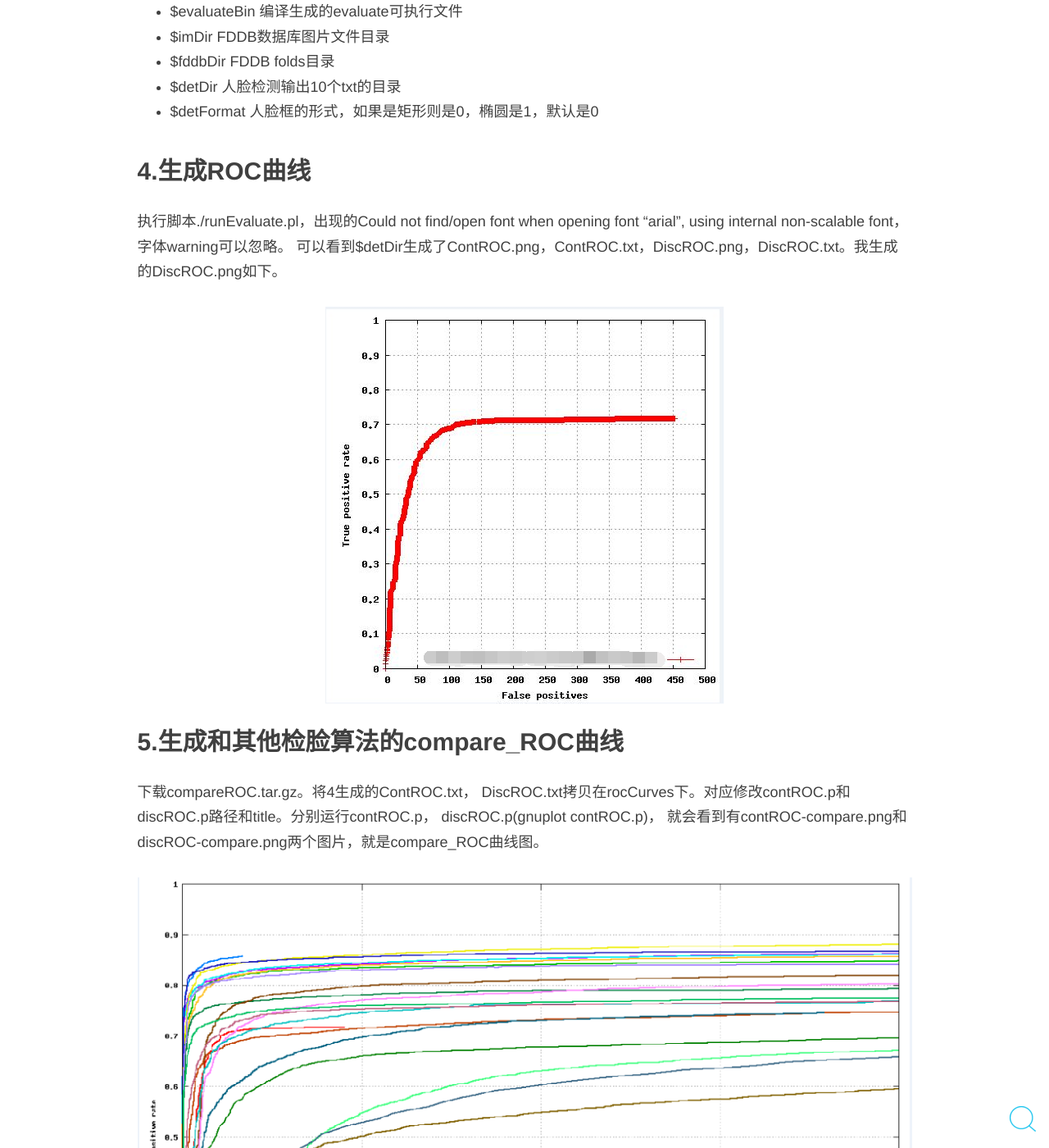
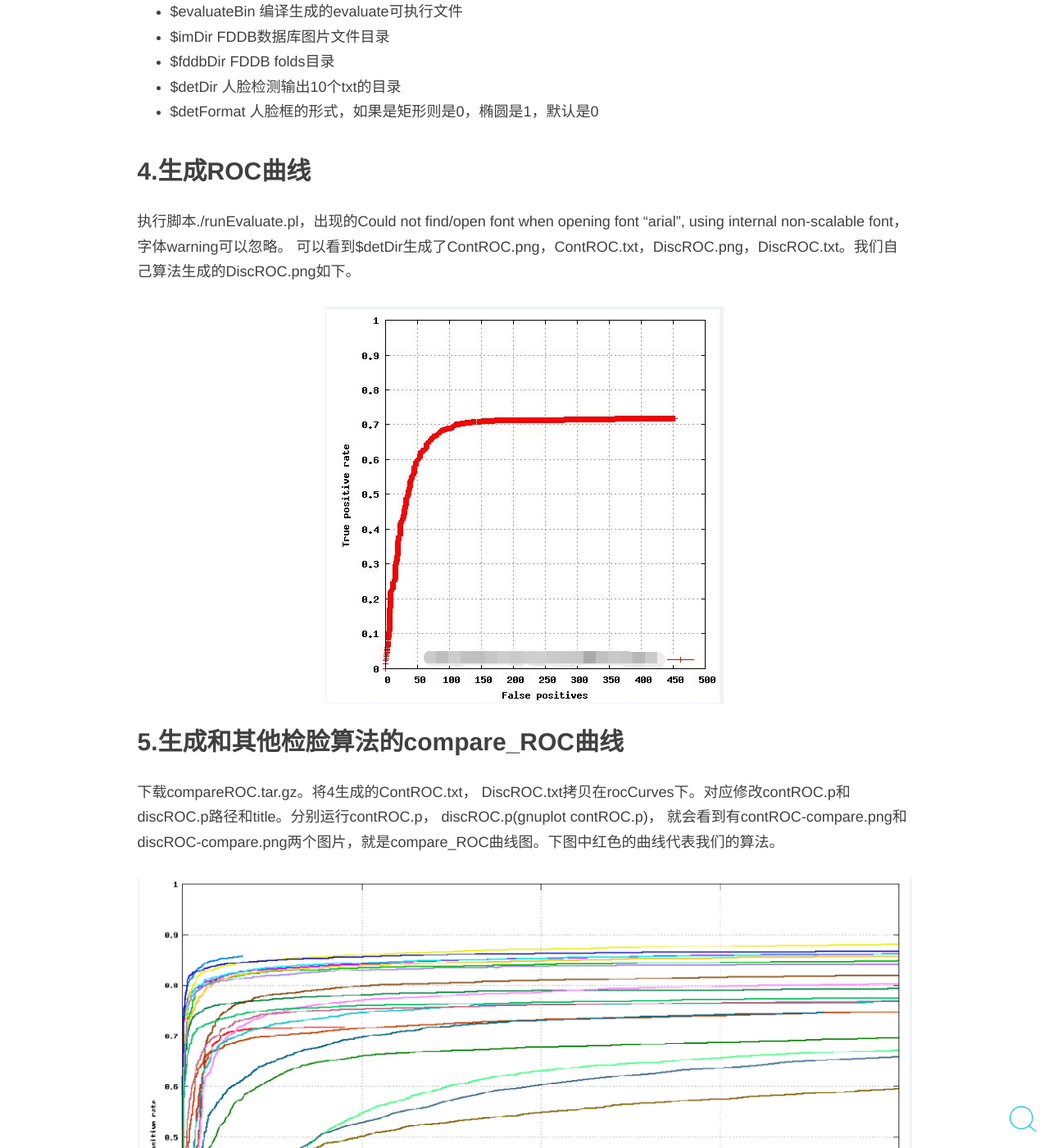
Before and after one commit to kingback1/kingback1.github.io, a Jekyll site: the page built from _posts/2015-10-24-how-to-draw-ROC-by-FDDB-perl.md, in a window 1280 px wide and 1400 px high, scrolled down 1870 px. Shown: the whole window at 82% size. Built offline with Jekyll 4.4.1, drawn with Linux system fonts in a browser that asks for light colours; nearby versions of some CDN libraries; comment, search, counter and statistics services are not loaded.

```diff
--- a/_posts/2015-10-24-how-to-draw-ROC-by-FDDB-perl.md
+++ b/_posts/2015-10-24-how-to-draw-ROC-by-FDDB-perl.md
@@ -55,11 +55,11 @@
 
 ## 4.生成ROC曲线
 执行脚本./runEvaluate.pl，出现的Could not find/open font when opening font "arial", using internal non-scalable font，字体warning可以忽略。
-可以看到$detDir生成了ContROC.png，ContROC.txt，DiscROC.png，DiscROC.txt。我生成的DiscROC.png如下。
+可以看到$detDir生成了ContROC.png，ContROC.txt，DiscROC.png，DiscROC.txt。我们自己算法生成的DiscROC.png如下。
 ![img](/img/2015/10/DiscROC-2.png)
 
 ## 5.生成和其他检脸算法的compare_ROC曲线
-下载compareROC.tar.gz。将4生成的ContROC.txt， DiscROC.txt拷贝在rocCurves下。对应修改contROC.p和discROC.p路径和title。分别运行contROC.p， discROC.p(gnuplot contROC.p)， 就会看到有contROC-compare.png和discROC-compare.png两个图片，就是compare_ROC曲线图。
+下载compareROC.tar.gz。将4生成的ContROC.txt， DiscROC.txt拷贝在rocCurves下。对应修改contROC.p和discROC.p路径和title。分别运行contROC.p， discROC.p(gnuplot contROC.p)， 就会看到有contROC-compare.png和discROC-compare.png两个图片，就是compare_ROC曲线图。下图中红色的曲线代表我们的算法。
 ![img](/img/2015/10/discROC-compare-2.png)
 
 ### 参考资料
```
